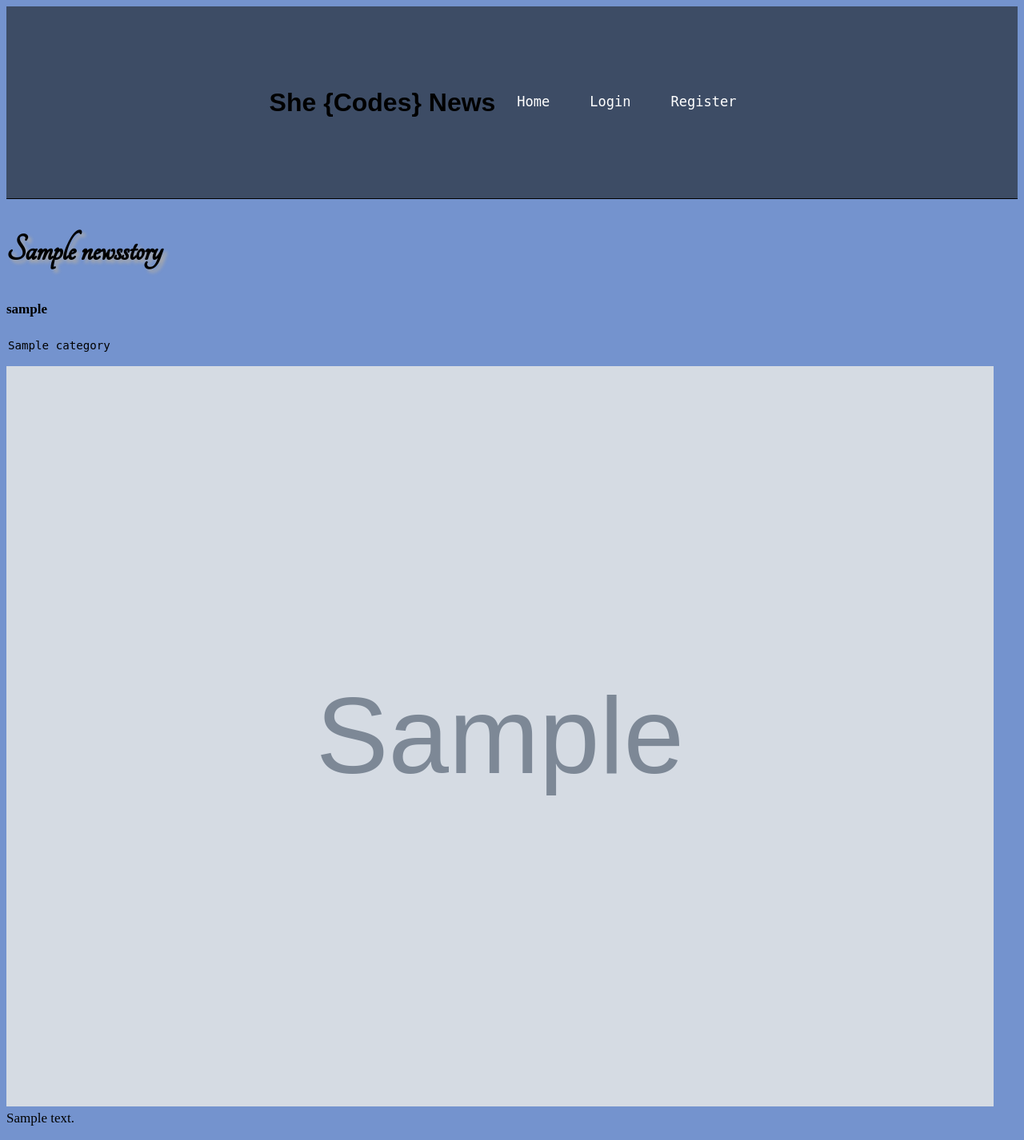
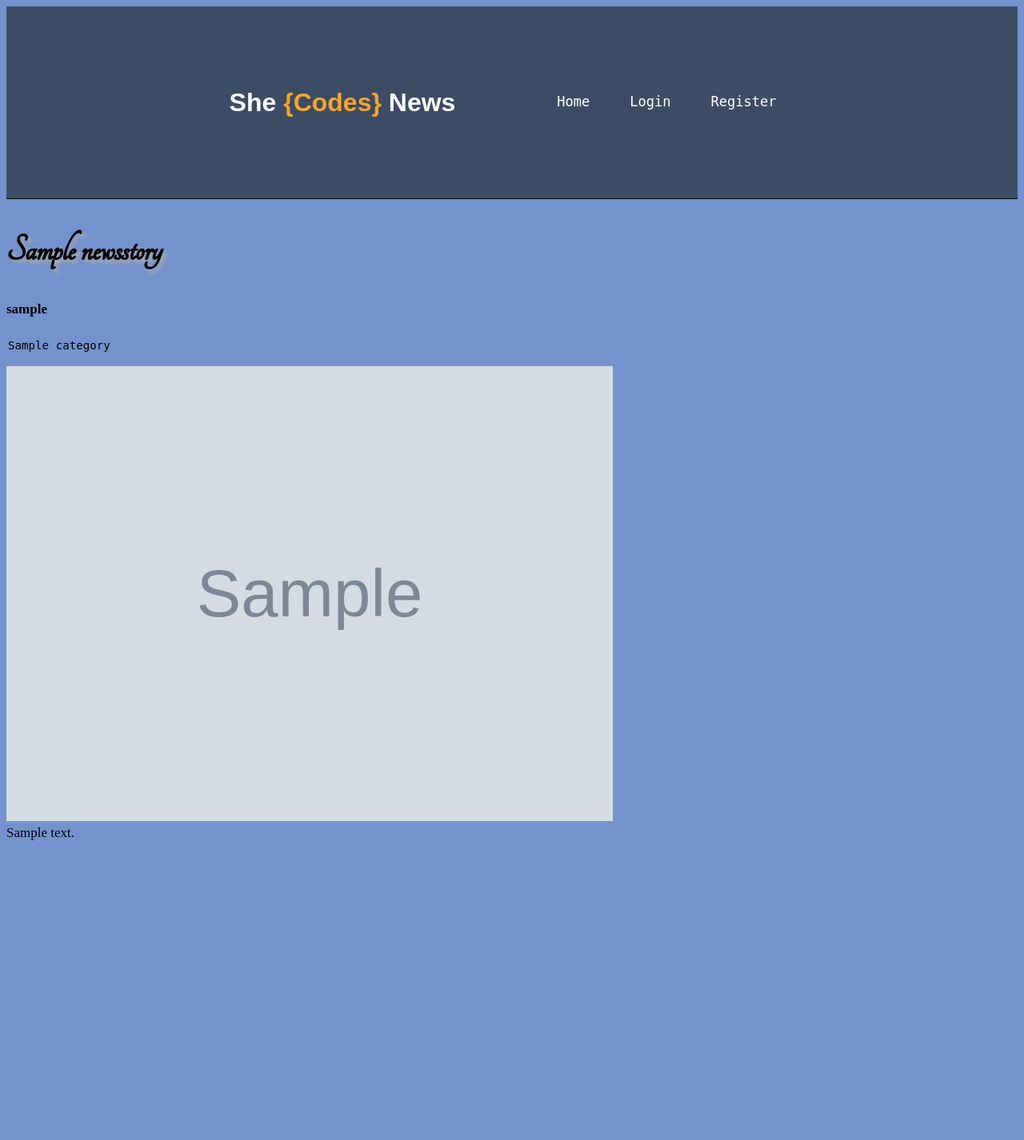
Before and after one commit to SheCodesAus/she-codes-django-news-project-Phoenix-JSW, a Django app: page /news/1/ in a window 1280 px wide. Shown: the whole page at 80% size. After the commit the page ends 1051 px from the top, so only its background shows below. Run offline with Django 4.2, Linux system fonts and the light colour scheme; tables that the repository leaves empty hold one stand-in row (values such as "Sample post"); grey boxes marked "Sample" are stand-in pictures; parts of the project's set-up code (start-up, migrations or seed data) failed here and were passed over; some web fonts are replaced.

Commit message:
Shecode logo

```diff
--- a/she_codes_news/static/styles.css
+++ b/she_codes_news/static/styles.css
@@ -62,11 +62,11 @@ header {
     background-position: center;
     height: 30vh;
     display: flex;
-    /* flex-direction: column; */
+    flex-direction: row;
     justify-content: center;
     align-content: center;
     position: relative;
-    padding: 0 10px;
+    padding: 0 20px;
     text-align: start;
     margin: auto;
 }
@@ -109,8 +109,12 @@ header::before {
 #header-text {
     display: inline-flex;
     align-items: right;
+    padding-right: 100px;
 }
 
+.codetext{
+    color: yellow;
+}
 
 /* Header-Navigation */
 header nav {
@@ -229,6 +233,7 @@ form p {
     height: 250px;
     width: 250px;
     object-fit: contain;
+
 }
 
 .profile-story-img{
@@ -244,15 +249,16 @@ form p {
 
 #story-image-box {
     flex-basis: 50%;
-    margin-right: 30px;
+    margin-left: auto;
+    margin-right: auto;
 }
 
 #story-image-box img {
-    width: 100%;
+    width: 60%;
 }
 
 
-
+/* Buttons */
 .btn {
     display: inline-block;
     padding: 15px;
--- a/she_codes_news/templates/base.html
+++ b/she_codes_news/templates/base.html
@@ -20,7 +20,11 @@
             <div id="header-container-top">
                 <div id="header-text">
                     <a id="header-link" href="{% url 'news:index' %}">
-                        <h1>She {Codes} News</h1>
+                        <h1>
+                            <span style="color: #fff">She</span>
+                            <span style="color: #F9A526">{Codes}</span>
+                            <span style="color: #fff">News</span>
+                        </h1>
                     </a>
                 </div>
             </div>
```
Also changed, not shown: she_codes_news/news/static/news/styles.css (+12 -4 lines), she_codes_news/news/templates/news/category_detail.html (+4 -4 lines).
